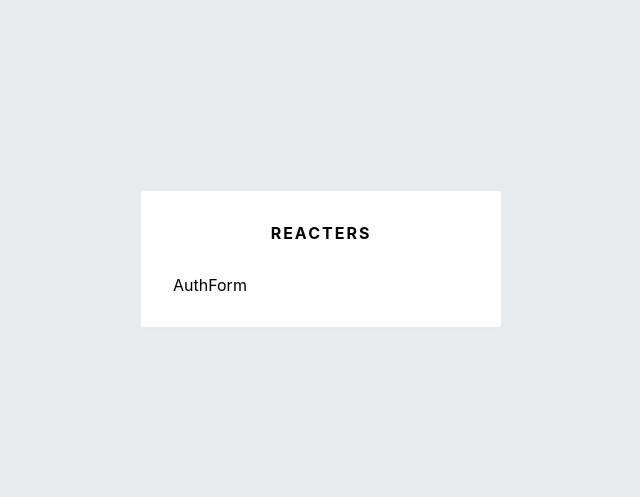
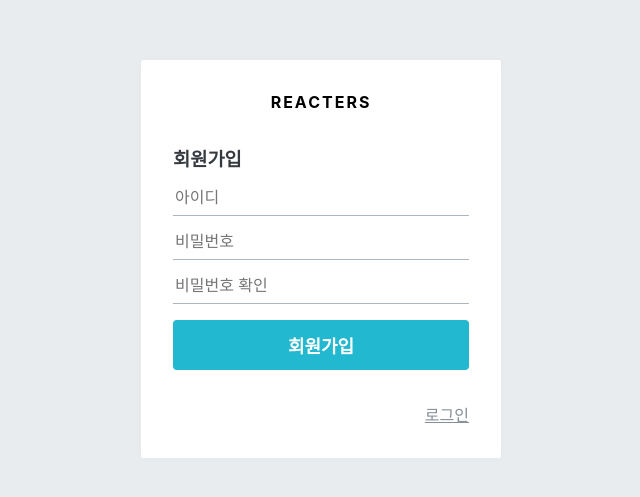
Before and after one commit to nakhun9279/react-26, a React (Create React App) app: page /register in a window 1280 px wide. Shown: the part 141-638 px from the top of the page, without its empty margins (319-959 px from the left). Built offline with nearby package versions, Linux system fonts and the light colour scheme.

Commit message:
24.2.1.2 AuthForm완성하기

```diff
--- a/src/components/auth/AuthForm.js
+++ b/src/components/auth/AuthForm.js
@@ -1,18 +1,100 @@
 import React from 'react';
 import styled from 'styled-components';
+import { Link } from 'react-router-dom';
+import palette from '../../lib/styles/palette';
+import Button from '../common/Button';
+
 
 /**
  * 회원가입 또는 로그인 폼을 보여 줍니다.
  */
 
-const AuthFormBlock = styled.div``;
 
-const AuthForm = () => {
+
+const AuthFormBlock = styled.div`
+h3 {
+  margin: 0;
+  color: ${palette.gray[8]};
+  margin-bottom: 1rem;
+}
+`;
+
+/**
+ * 스타일링된 input
+ */
+const StyledInput = styled.input`
+font-size: 1rem;
+border: none;
+border-bottom: 1px solid ${palette.gray[5]};
+padding-bottom : 0.5rem;
+outline: none;
+width: 100%;
+&:focus {
+  color: $oc-teal-7;
+  border-bottom: 1px solid ${palette.gray[7]};}
+  &+&{margin-top :1rem;}`;
+  /**
+ * 폼 하단에 로그인 혹은 회원가입 링크를 보여 줌
+ */
+const Footer = styled.div`
+  margin-top: 2rem;
+  text-align: right;
+  a {
+    color: ${palette.gray[6]};
+    text-decoration: underline;
+    &:hover {
+      color: ${palette.gray[9]};
+    }
+  }
+`;
+
+const ButtonWithMarginTop = styled(Button)`
+margin-top : 1rem;
+`;
+
+
+const textMap = {
+  login: '로그인',
+  register: '회원가입',
+};
+
+
+const AuthForm = ({ type }) => {
+  const text = textMap[type];
   return (
     <AuthFormBlock>
-      AuthForm
+      <h3>{text}</h3>
+      <form>
+        <StyledInput autoComplete="username" name="username" placeholder="아이디" />
+        <StyledInput
+          autoComplete="new-password"
+          name="password"
+          placeholder="비밀번호"
+          type="password"
+        />
+        {type === 'register' && (
+          <StyledInput
+            autoComplete="new-password"
+            name="passwordConfirm"
+            placeholder="비밀번호 확인"
+            type="password"
+          />
+        )}
+        <ButtonWithMarginTop cyan fullWidth style={{ marginTop: '1rem' }}>
+          {text}
+        </ButtonWithMarginTop>
+      </form>
+      <Footer>
+        {type === 'login' ? (
+          <Link to="/register">회원가입</Link>
+        ) : (
+          <Link to="/login">로그인</Link>
+        )}
+      </Footer>
     </AuthFormBlock>
   );
 };
 
+
+
 export default AuthForm;
--- a/src/components/common/Button.js
+++ b/src/components/common/Button.js
@@ -1,5 +1,5 @@
 import React from 'react';
-import styled from 'styled-components';
+import styled, {css} from 'styled-components';
 import palette from '../../lib/styles/palette';
 
 
@@ -19,9 +19,26 @@ background: ${palette.gray[8]};
   &:hover {
     background: ${palette.gray[6]};
   }
-`;
 
 
+${props =>
+  props.fullWidth &&
+  css`
+    padding-top: 0.75rem;
+    padding-bottom: 0.75rem;
+    width: 100%;
+    font-size: 1.125rem;
+  `}
+
+${props =>
+  props.cyan &&
+  css`
+    background: ${palette.cyan[5]};
+    &:hover {
+      background: ${palette.cyan[4]};
+    }
+  `}
+`;
 
 const Button = props => <StyledButton {...props} />;
 
--- a/src/pages/LoginPage.js
+++ b/src/pages/LoginPage.js
@@ -6,7 +6,7 @@ import AuthForm from '../components/auth/AuthForm';
 const LoginPage = () => {
   return (
     <AuthTemplate>
-      <AuthForm />
+      <AuthForm type="login" />
     </AuthTemplate>
   );
 };
--- a/src/pages/RegisterPage.js
+++ b/src/pages/RegisterPage.js
@@ -6,7 +6,7 @@ import AuthForm from '../components/auth/AuthForm';
 const RegisterPage = () => {
   return (
     <AuthTemplate>
-      <AuthForm />
+      <AuthForm type="register" />
     </AuthTemplate>
   );
 };
```
